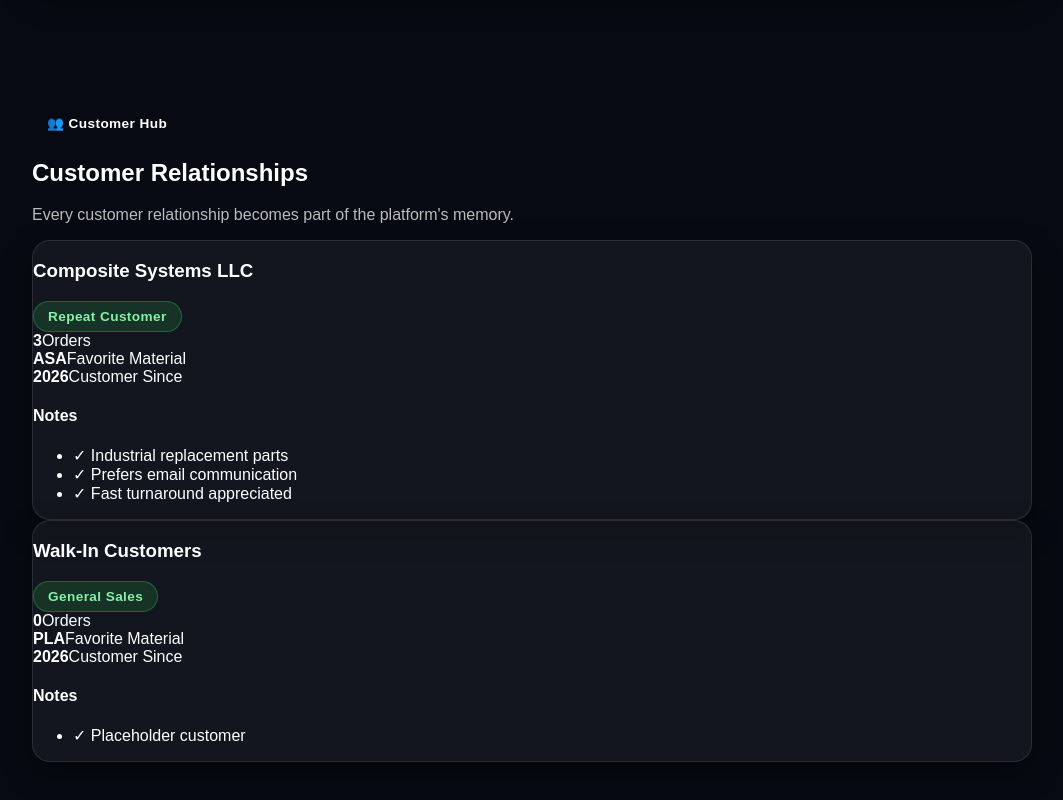
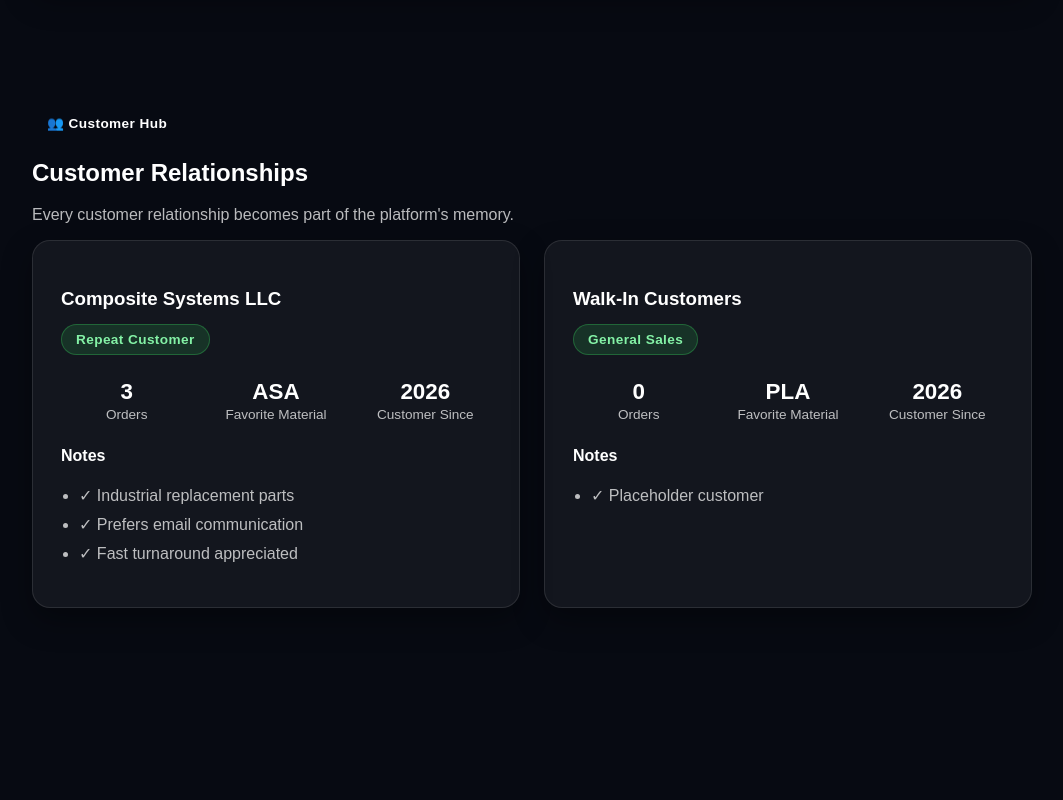
Before and after one commit to jnc3designs/jnc3designs-website, a Next.js app in the folder jnc3designs-premium/: page /operations in a window 1280 px wide. Shown: the part 2290-3090 px from the top of the page, without its empty margins (108-1171 px from the left). After the commit the page ends 2958 px from the top, so only its background shows below. Built offline with nearby package versions, Linux system fonts and the light colour scheme.

Commit message:
Add styles for Customer Hub layout and cards

```diff
--- a/jnc3designs-premium/app/globals.css
+++ b/jnc3designs-premium/app/globals.css
@@ -1524,3 +1524,59 @@ font-size:120px;
     background:var(--jnc-surface);
     font-weight:600;
 }
+/* =====================================================
+   Customer Hub
+===================================================== */
+
+.customer-grid{
+    display:grid;
+    grid-template-columns:repeat(auto-fit,minmax(340px,1fr));
+    gap:24px;
+}
+
+.customer-card{
+    padding:28px;
+}
+
+.customer-card h3{
+    margin-bottom:14px;
+}
+
+.customer-stats{
+    display:grid;
+    grid-template-columns:repeat(3,1fr);
+    gap:18px;
+    margin:24px 0;
+}
+
+.customer-stats div{
+    text-align:center;
+}
+
+.customer-stats strong{
+    display:block;
+    font-size:1.4rem;
+}
+
+.customer-stats span{
+    font-size:.85rem;
+    color:var(--jnc-text-muted);
+}
+
+.customer-card ul{
+    margin-top:16px;
+    padding-left:18px;
+}
+
+.customer-card li{
+    margin-bottom:10px;
+    color:var(--jnc-text-muted);
+}
+
+@media(max-width:700px){
+
+    .customer-stats{
+        grid-template-columns:1fr;
+    }
+
+}
```
